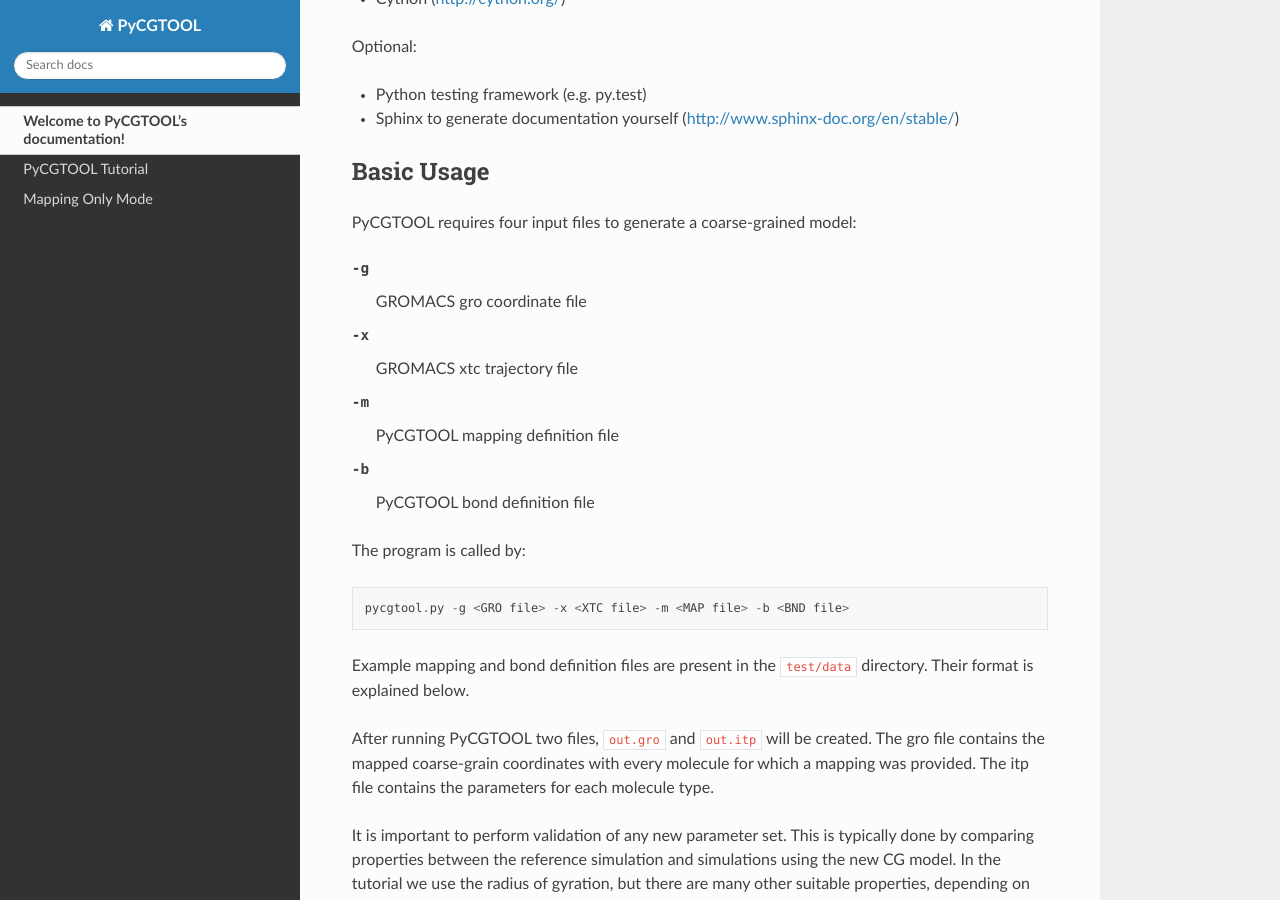
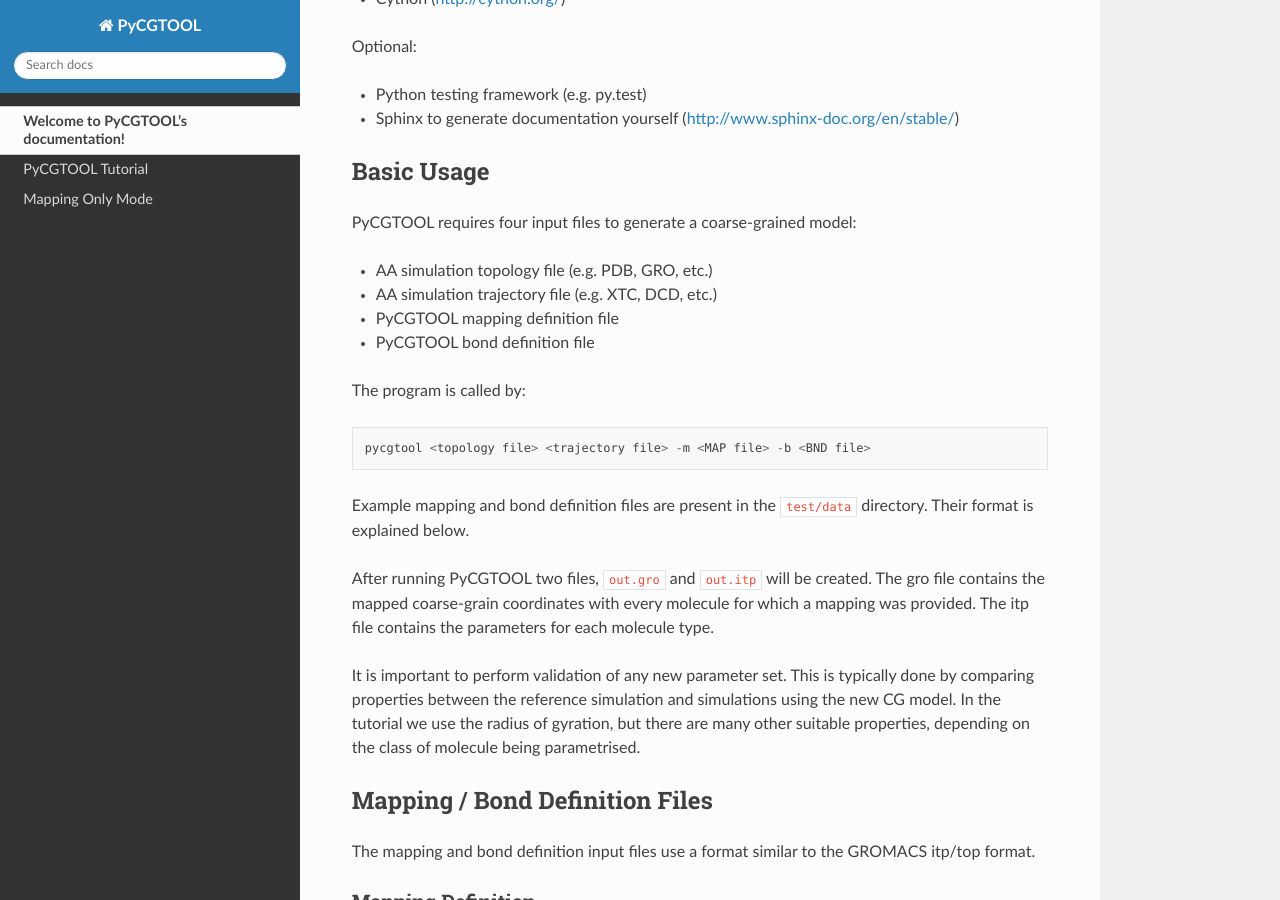
Before and after one commit to jag1g13/pycgtool, a Sphinx documentation site: the page built from docs/source/index.rst, in a window 1280 px wide and 900 px high, scrolled down 837 px. Built offline with Sphinx 7.4.7 and the Read the Docs theme 2.0.0, drawn with Linux system fonts in a browser that asks for light colours; pages that are not in the unit, such as notebooks, are missing from menus; some of the changed text lies outside the part shown.

```diff
--- a/docs/source/index.rst
+++ b/docs/source/index.rst
@@ -40,14 +40,14 @@ Basic Usage
 -----------
 PyCGTOOL requires four input files to generate a coarse-grained model:
 
--g       GROMACS gro coordinate file
--x       GROMACS xtc trajectory file
--m       PyCGTOOL mapping definition file
--b       PyCGTOOL bond definition file
+- AA simulation topology file (e.g. PDB, GRO, etc.)
+- AA simulation trajectory file (e.g. XTC, DCD, etc.)
+- PyCGTOOL mapping definition file
+- PyCGTOOL bond definition file
 
 The program is called by::
 
-    pycgtool.py -g <GRO file> -x <XTC file> -m <MAP file> -b <BND file>
+    pycgtool <topology file> <trajectory file> -m <MAP file> -b <BND file>
 
 Example mapping and bond definition files are present in the ``test/data`` directory.  Their format is explained below.
 
@@ -127,9 +127,6 @@ If no angles are defined for a molecule, PyCGTOOL will construct all angles from
    C5 O5 C1 C2
    O5 C1 C2 C3
 
-
-
-
 Advanced Usage
 --------------
 
@@ -146,7 +143,7 @@ For full detail see: :doc:`mapping-only`.
 
 This mode may be invoked by::
 
-   pycgtool.py -g <GRO file> -m <MAP file>
+   pycgtool <topology file> -m <MAP file>
 
 
 Measure Only
@@ -156,7 +153,7 @@ Measure-only mode may be used to aid in the testing of a coarse-grained model by
 These bond measurements may be compared directly to those collected from the pseudo-coarse-grained trajectory used to generate the model.
 This mode may be invoked by::
 
-   pycgtool.py -g <GRO file> -x <XTC file> -b <BND file>
+   pycgtool <topology file> <trajectory file> -b <BND file>
 
 
 Advanced Options
--- a/docs/source/tutorial.rst
+++ b/docs/source/tutorial.rst
@@ -72,7 +72,7 @@ Model Generation
 The process of model generation after having created the mapping and bond definition files is automated by PyCGTOOL.
 In the simplest case, a parameter set may be generated simply by passing the four input files to PyCGTOOL::
 
-    pycgtool.py -g ref.gro -x ref.xtc -m atenolol.map -b atenolol.bnd
+    pycgtool ref.gro ref.xtc -m atenolol.map -b atenolol.bnd
 
 This will create two output files ``out.gro``, the mapped CG coordinates, and ``out.itp``, the calculated CG model parameters.
 
@@ -111,7 +111,7 @@ Additionally, other methods of validation should be applied relevant to the clas
 To compare the distribution of bonded terms, we must first rerun PyCGTOOL to generate samples of the bonded measurements.
 For the atomistic reference simulation, this can be done by running::
 
-    pycgtool.py -g ref.gro -x ref.xtc -m atenolol.map -b atenolol.bnd --dump_measurements
+    pycgtool ref.gro ref.xtc -m atenolol.map -b atenolol.bnd --dump_measurements
 
 
 PyCGTOOL will now output a sample of each measured bond length and angle (but since the reference trajectory is short, the target sample size is not met and all values are collected), in the files ``36KB_length.dat`` and ``36KB_angle.dat``.
@@ -119,7 +119,7 @@ PyCGTOOL will now output a sample of each measured bond length and angle (but si
 Since we will be collecting samples of the same measurements from the CG simulation, these files should be renamed to, for instance, `ref_length.dat` and `ref_angle.dat`.
 Collect the same samples for the CG simulation using::
 
-    pycgtool.py -g md.gro -x md.xtc -b atenolol.bnd
+    pycgtool md.gro md.xtc -b atenolol.bnd
 
 Since we provide a bond file, but not a mapping file, PyCGTOOL will know that this is intended to simply collect bond measurements and will automatically set the `dump_measurements` option to `True`.
 Again, the files created will be called ``36KB_length.dat`` and ``36KB_angle.dat``.
```
Also changed, not shown: README.md (+8 -11 lines), docs/source/mapping-only.rst (+4 -6 lines), 1 other file.
